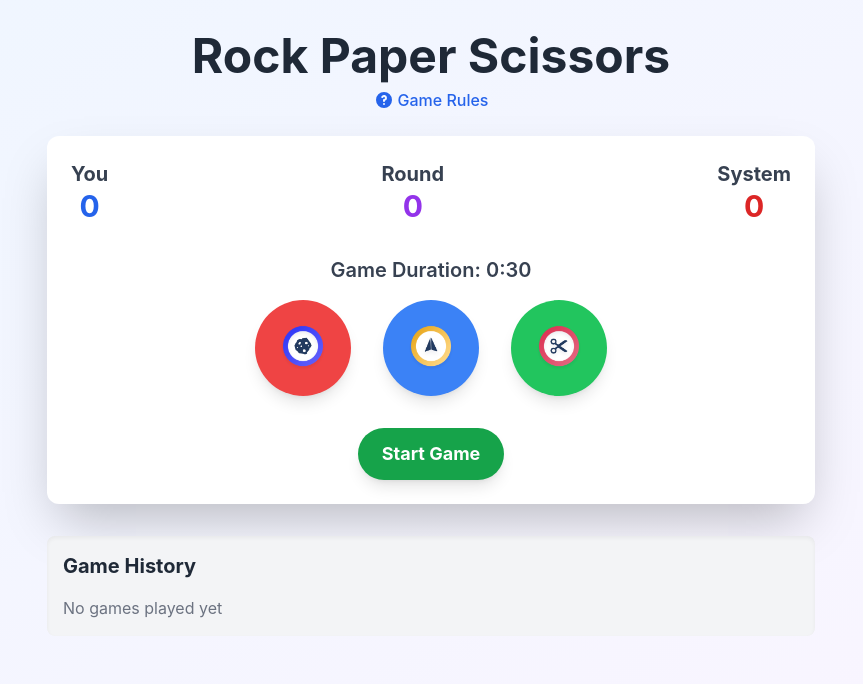
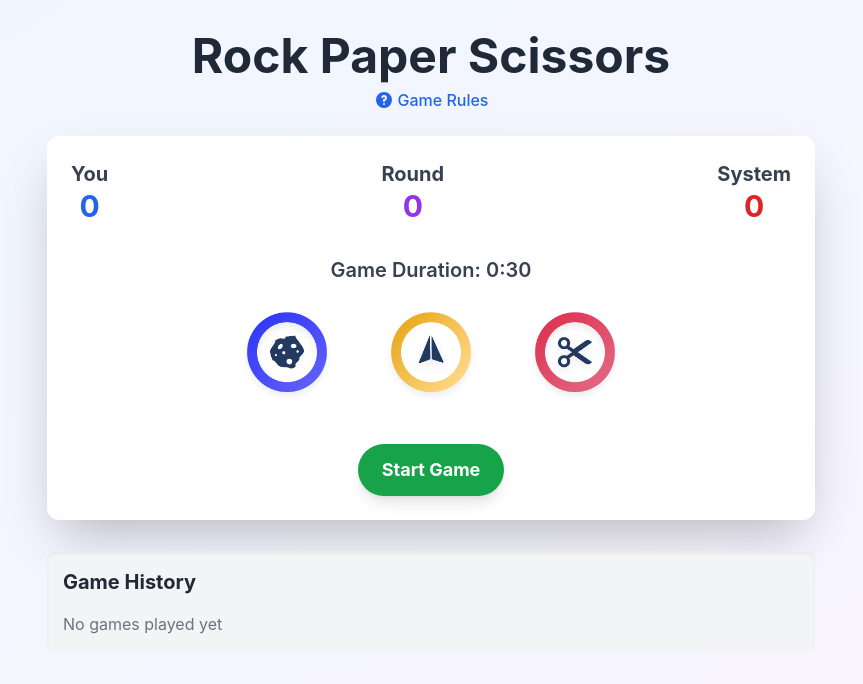
Before and after one commit to adityakashikar2002/Rock-Paper-Scissors, a React (Create React App) app: page / in a window 1280 px wide. Shown: the top 684 px of the page, without its empty margins (209-1072 px from the left). Built offline with nearby package versions, Linux system fonts and the light colour scheme.

Commit message:
timer bugs

```diff
--- a/src/App.js
+++ b/src/App.js
@@ -23,6 +23,7 @@ const App = () => {
   const [round, setRound] = useState(0);
   const [showRules, setShowRules] = useState(false);
   const [timeLeft, setTimeLeft] = useState(DEFAULT_GAME_TIME);
+  const [gameEndTriggered, setGameEndTriggered] = useState(false); // New state to prevent duplicate game end
 
   useEffect(() => {
     const savedHistory = getGamesFromLocalStorage();
@@ -39,6 +40,7 @@ const App = () => {
     setGameEnded(false);
     setRound(0);
     setTimeLeft(DEFAULT_GAME_TIME);
+    setGameEndTriggered(false); // Reset the trigger when starting new game
   };
 
   const handleChoice = (choice) => {
@@ -60,6 +62,10 @@ const App = () => {
   };
 
   const handleGameEnd = (endedEarly = false) => {
+    if (gameEndTriggered) return; // Prevent duplicate calls
+
+    setGameEndTriggered(true); // Mark that game end has been triggered
+
     const gameResult = playerScore > computerScore ? 'Win' :
                       computerScore > playerScore ? 'Lose' : 'Draw';
 
@@ -89,6 +95,7 @@ const App = () => {
     setComputerScore(0);
     setRound(0);
     setTimeLeft(DEFAULT_GAME_TIME);
+    setGameEndTriggered(false); // Reset the trigger when playing again
   };
 
   const newGame = () => {
@@ -100,6 +107,8 @@ const App = () => {
     setGameStarted(false);
     setGameEnded(false);
     setRound(0);
+    setTimeLeft(DEFAULT_GAME_TIME); // Reset timer when starting new game
+    setGameEndTriggered(false); // Reset the trigger for new game
   };
 
   const clearHistory = () => {
@@ -156,6 +165,7 @@ const App = () => {
             onTimeUp={() => handleGameEnd(false)}
             isRunning={gameStarted && !gameEnded}
             onEndGame={() => handleGameEnd(true)}
+            key={gameStarted ? 'timer-running' : 'timer-stopped'}
           />
 
           <AnimatePresence>
--- a/src/components/ChoiceButton.jsx
+++ b/src/components/ChoiceButton.jsx
@@ -14,31 +14,18 @@ const ChoiceButton = ({ choice, onClick, disabled }) => {
     }
   };
 
-  const getChoiceColor = () => {
-    switch (choice) {
-      case 'ROCK':
-        return 'bg-red-500 hover:bg-red-600';
-      case 'PAPER':
-        return 'bg-blue-500 hover:bg-blue-600';
-      case 'SCISSORS':
-        return 'bg-green-500 hover:bg-green-600';
-      default:
-        return 'bg-gray-500';
-    }
-  };
-
   return (
     <motion.button
       whileHover={{ scale: 1.05 }}
       whileTap={{ scale: 0.95 }}
-      className={`${getChoiceColor()} text-white font-bold py-4 px-6 rounded-full shadow-lg transition-all duration-200 flex items-center justify-center h-24 w-24`}
+      className={`p-2 transition-all duration-200 flex items-center justify-center h-28 w-28`} // removed background, added padding
       onClick={() => onClick(choice)}
       disabled={disabled}
     >
       <img
         src={getChoiceImage()}
         alt={choice}
-        className="h-16 w-16 object-contain"
+        className="h-24 w-24 object-contain" // increased image size
       />
     </motion.button>
   );
--- a/src/components/GameHistory.jsx
+++ b/src/components/GameHistory.jsx
@@ -11,7 +11,8 @@ const GameHistory = ({ history }) => {
               <div className="flex justify-between items-start">
                 <div>
                   <p className="font-semibold">
-                    Game {index + 1}: <span className={
+                    Game {history.length - index}: {/* Calculate game number based on array length */}
+                    <span className={
                       game.result === 'Win' ? 'text-green-600' :
                       game.result === 'Lose' ? 'text-red-600' : 'text-yellow-600'
                     }>
--- a/src/components/GameResult.jsx
+++ b/src/components/GameResult.jsx
@@ -69,12 +69,6 @@ const GameResult = ({ playerScore, computerScore, onPlayAgain, onNewGame }) => {
 
       <div className="flex justify-center space-x-4">
         <button
-          onClick={onPlayAgain}
-          className="bg-purple-600 hover:bg-purple-700 text-white font-bold py-3 px-6 rounded-full text-lg shadow-lg transition-all duration-200"
-        >
-          Play Again
-        </button>
-        <button
           onClick={onNewGame}
           className="bg-blue-600 hover:bg-blue-700 text-white font-bold py-3 px-6 rounded-full text-lg shadow-lg transition-all duration-200"
         >
--- a/src/components/Timer.jsx
+++ b/src/components/Timer.jsx
@@ -1,7 +1,12 @@
 import { useEffect, useState } from 'react';
 
-const Timer = ({ initialTime, onTimeUp, isRunning, onEndGame }) => {
+const Timer = ({ initialTime, onTimeUp, isRunning, onEndGame, key }) => {
   const [timeLeft, setTimeLeft] = useState(initialTime);
+
+  // Reset timer when initialTime changes
+  useEffect(() => {
+    setTimeLeft(initialTime);
+  }, [initialTime]);
 
   // Format time as MM:SS
   const formatTime = (seconds) => {
```
